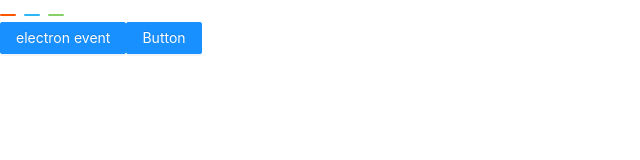
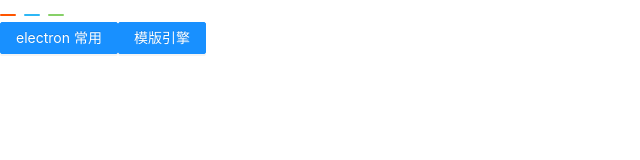
Before and after one commit to dorne/code-generator, a React (Create React App) app: page / in a window 1280 px wide. Shown: the top 160 px of the page, without its empty margins (0-640 px from the left). Built offline with nearby package versions, Linux system fonts and the light colour scheme.

Commit message:
no message

```diff
--- a/package.json
+++ b/package.json
@@ -9,6 +9,7 @@
     "@testing-library/react": "^9.3.2",
     "@testing-library/user-event": "^7.1.2",
     "antd": "^4.3.5",
+    "art-template": "^4.13.2",
     "cross-env": "^7.0.2",
     "electron-is-dev": "^1.2.0",
     "mariadb": "^2.4.0",
--- a/src/App.js
+++ b/src/App.js
@@ -7,7 +7,19 @@ class App extends React.Component {
     //alert('click');
     const electron = window.dorne_code_gen.electron;
     const remote = electron.remote;
+    const app = remote.app;
+
     if (electron) {
+      //常用地址
+      console.log(app.getPath('home'));
+      console.log(app.getPath('appData'));
+      console.log(app.getPath('userData'));
+      console.log(app.getPath('exe'));
+      console.log(app.getPath('module'));
+      console.log(app.getPath('temp'));
+
+
+      window.dorne_code_gen['sqlite'].a();
       const { dialog } = remote;
       remote.getCurrentWindow().setSize(2000, 1000);
       const webContents = remote.getCurrentWindow().webContents;
@@ -22,22 +34,21 @@ class App extends React.Component {
     return (
       <div className="App">
         <div>
-          <Tag id="node-version" color="#f50">
-          </Tag>
-          <Tag id="chrome-version" color="#2db7f5">
-          </Tag>
-          <Tag id="electron-version" color="#87d068">
-          </Tag>
+          <Tag id="node-version" color="#f50"></Tag>
+          <Tag id="chrome-version" color="#2db7f5"></Tag>
+          <Tag id="electron-version" color="#87d068"></Tag>
         </div>
 
         <Tooltip title="search">
           <Button type="primary" onClick={this.handleClick}>
-            electron event
+            electron 常用
           </Button>
         </Tooltip>
 
         <Tooltip title="search">
-          <Button type="primary">Button</Button>
+          <Button type="primary">
+            模版引擎
+          </Button>
         </Tooltip>
       </div>
     );
```
Also changed, not shown: public/preload.js (+25 -8 lines), 1 other file (tests, documents, lock files or other folders).
